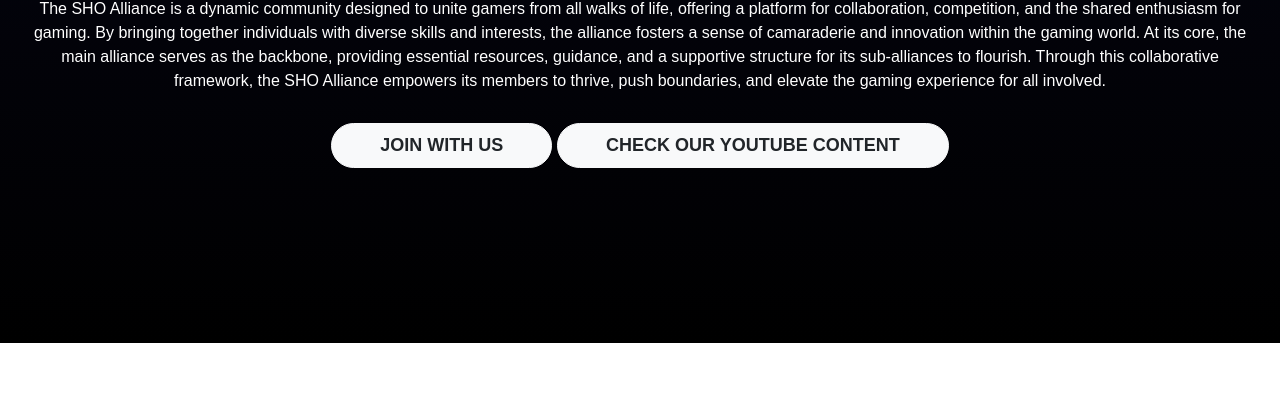
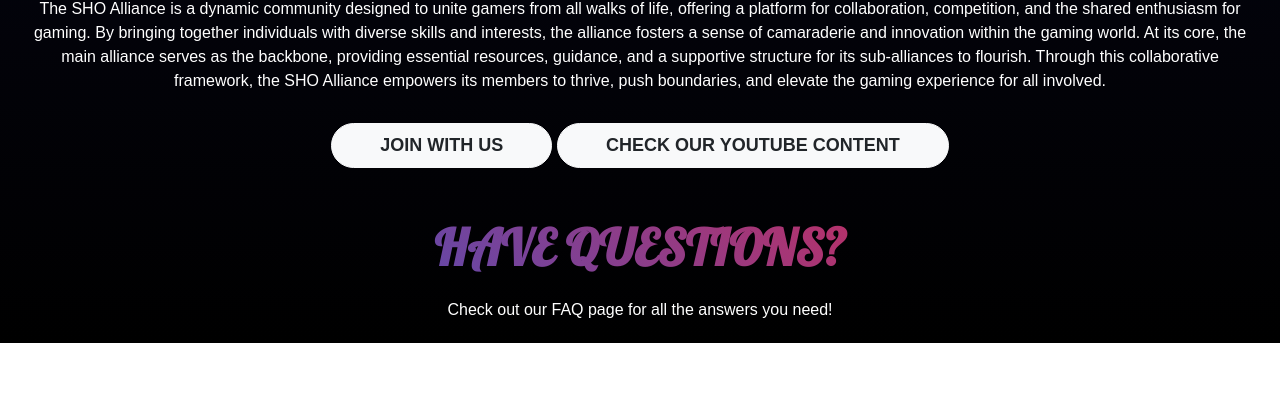
Before and after one commit to SHO-Alliance-Hw/SHO-ALLIANCE, a website: page index.html in a window 1280 px wide. Shown: the part 539-952 px from the top of the page. Drawn offline with nearby package versions, Linux system fonts and the light colour scheme; a web font is replaced by a local one.

Commit message:
Update index.html

```diff
--- a/index.html
+++ b/index.html
@@ -301,6 +301,11 @@
           <a href="https://www.youtube.com/@Strategic-Heroes-Oracles" target="_blank">
             <button class="btn btn-light px-5 py-2 primary-btn">Check our Youtube Content</button>
           </a>
+          <section id="faq-section" style="text-align: center; margin: 50px;">
+  <h2>Have Questions?</h2>
+  <p>Check out our FAQ page for all the answers you need!</p>
+  <a href="Faq.html" style="padding: 10px 20px; background-color: #007bff; color: #fff; text-decoration: none; border-radius: 5px;">Visit FAQ</a>
+          </section>
         </div>
       </div>
     </div>
```
